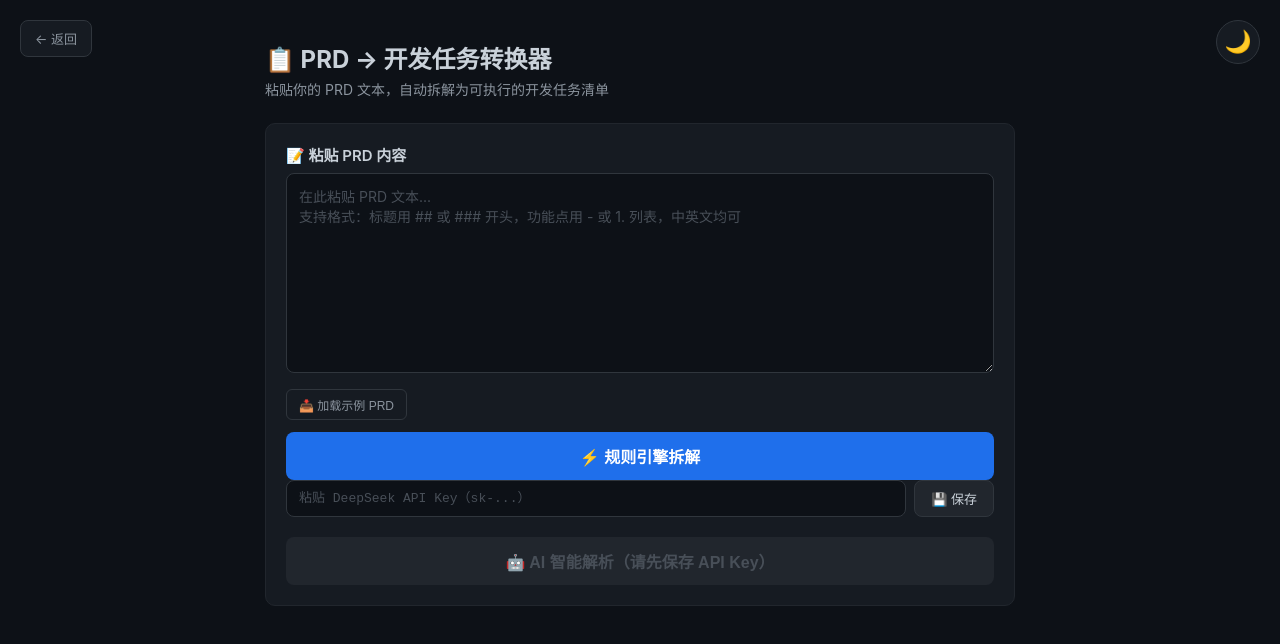
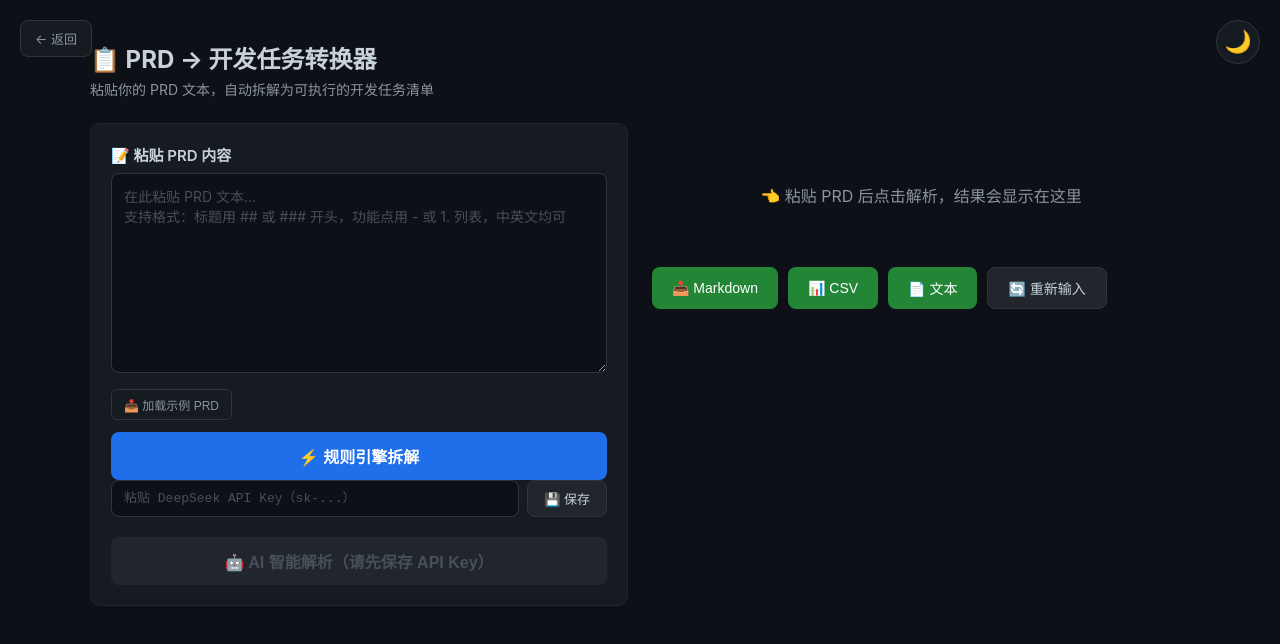
Before and after one commit to moss-jie/pm-toolbox, a website: page src/prd2task/index.html in a window 1280 px wide. Drawn offline with Linux system fonts and the light colour scheme.

Commit message:
打分器和PRD转换器改为左右分栏布局

```diff
--- a/src/prd2task/index.html
+++ b/src/prd2task/index.html
@@ -19,7 +19,17 @@
       min-height: 100vh;
     }
 
-    .container { width: 100%; max-width: 750px; }
+    .container { width: 100%; max-width: 1100px; }
+
+    .layout {
+      display: grid;
+      grid-template-columns: 1fr 1fr;
+      gap: 24px;
+      align-items: start;
+    }
+    @media (max-width: 800px) {
+      .layout { grid-template-columns: 1fr; }
+    }
 
     h1 { font-size: 24px; margin-bottom: 4px; }
     .subtitle { color: #8b949e; font-size: 14px; margin-bottom: 24px; }
@@ -159,7 +169,7 @@
     @keyframes spin { to { transform: rotate(360deg); } }
 
     /* --- 结果区 --- */
-    .result-section { display: none; /* 默认隐藏，解析后才显示 */ }
+    .result-section { /* 始终可见 */ }
 
     .summary-bar {
       display: flex;
@@ -336,7 +346,8 @@
     <h1>📋 PRD → 开发任务转换器</h1>
     <p class="subtitle">粘贴你的 PRD 文本，自动拆解为可执行的开发任务清单</p>
 
-    <!-- 输入区 -->
+    <div class="layout">
+      <!-- 左侧：输入区 -->
       <div class="input-section">
         <label>📝 粘贴 PRD 内容</label>
         <textarea
@@ -364,15 +375,18 @@
         <button class="btn-ai" id="btnAI" disabled>🤖 AI 智能解析（请先保存 API Key）</button>
       </div>
 
-    <!-- 结果区 -->
+      <!-- 右侧：结果区 -->
       <div class="result-section" id="resultSection">
         <div class="summary-bar" id="summaryBar"></div>
-      <div class="task-list" id="taskList"></div>
+        <div class="task-list" id="taskList">
+          <p style="color:#8b949e;text-align:center;padding:40px;">👈 粘贴 PRD 后点击解析，结果会显示在这里</p>
+        </div>
         <div class="export-bar">
-        <button class="btn-export" id="btnExportMD">📥 导出 Markdown</button>
-        <button class="btn-export" id="btnExportCSV">📊 导出 CSV</button>
-        <button class="btn-export" id="btnExportTXT">📄 导出文本</button>
+          <button class="btn-export" id="btnExportMD">📥 Markdown</button>
+          <button class="btn-export" id="btnExportCSV">📊 CSV</button>
+          <button class="btn-export" id="btnExportTXT">📄 文本</button>
           <button class="btn-clear" id="btnClear">🔄 重新输入</button>
+        </div>
       </div>
     </div>
   </div>
@@ -509,18 +523,14 @@
     // ============================================================
 
     function renderResults(tasks) {
-      const section = document.getElementById('resultSection');
       const summaryBar = document.getElementById('summaryBar');
       const taskList = document.getElementById('taskList');
 
       if (tasks.length === 0) {
-        section.style.display = 'block';
         summaryBar.innerHTML = '';
         taskList.innerHTML = '<p style="color:#8b949e;text-align:center;padding:20px;">没有识别到任务项。请确保 PRD 包含 - 或 1. 开头的功能点。</p>';
         return;
       }
-
-      section.style.display = 'block';
 
       // 统计摘要
       const totalHours = tasks.reduce((sum, t) => sum + t.hours, 0);
@@ -662,7 +672,8 @@
 
     document.getElementById('btnClear').addEventListener('click', () => {
       document.getElementById('prdInput').value = '';
-      document.getElementById('resultSection').style.display = 'none';
+      document.getElementById('summaryBar').innerHTML = '';
+      document.getElementById('taskList').innerHTML = '<p style="color:#8b949e;text-align:center;padding:40px;">👈 粘贴 PRD 后点击解析，结果会显示在这里</p>';
       currentTasks = [];
     });
 
@@ -714,7 +725,6 @@
       // 显示加载状态
       btnAI.disabled = true;
       btnAI.innerHTML = '<span class="loading-spinner"></span> AI 正在理解需求...';
-      document.getElementById('resultSection').style.display = 'block';
       document.getElementById('summaryBar').innerHTML = '';
       document.getElementById('taskList').innerHTML =
         '<p style="color:#8b949e;text-align:center;padding:40px;">🤖 AI 正在分析 PRD 内容，请稍候...</p>';
```
Also changed, not shown: src/calculator/index.html (+25 -24 lines). Lines whose indentation alone changed are shown as unchanged.
